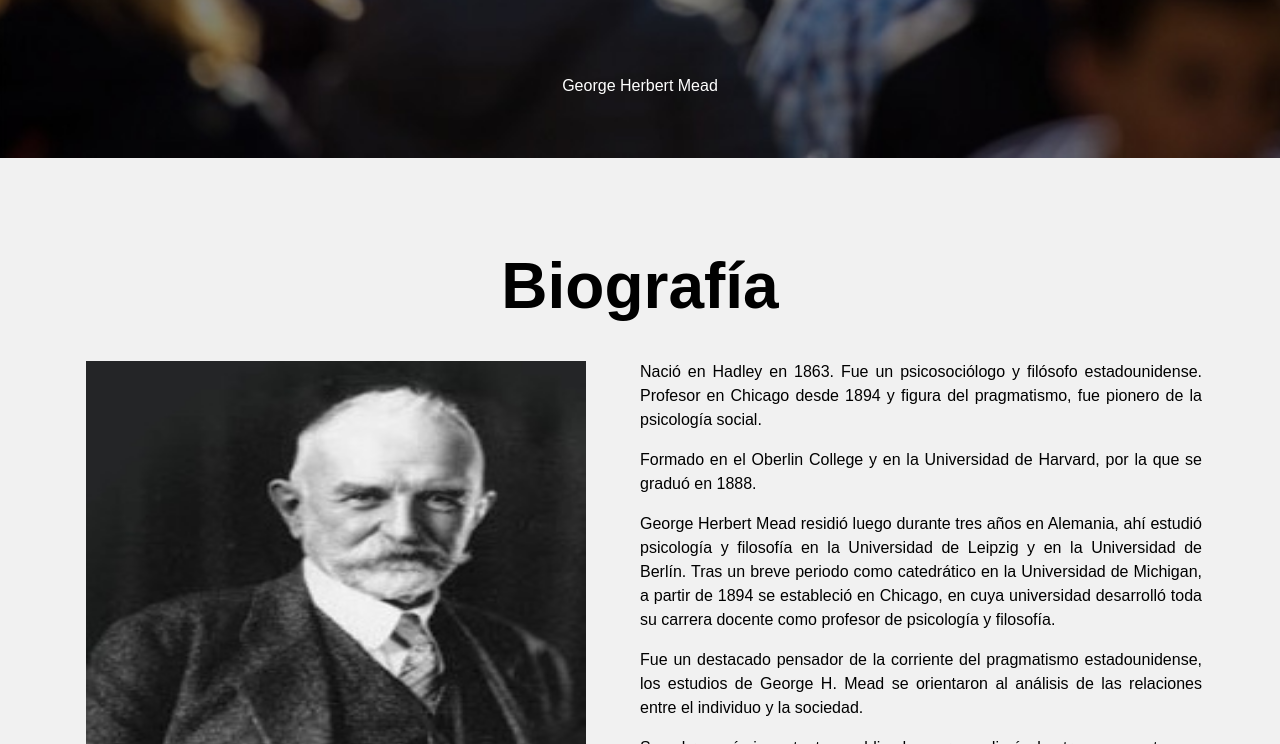
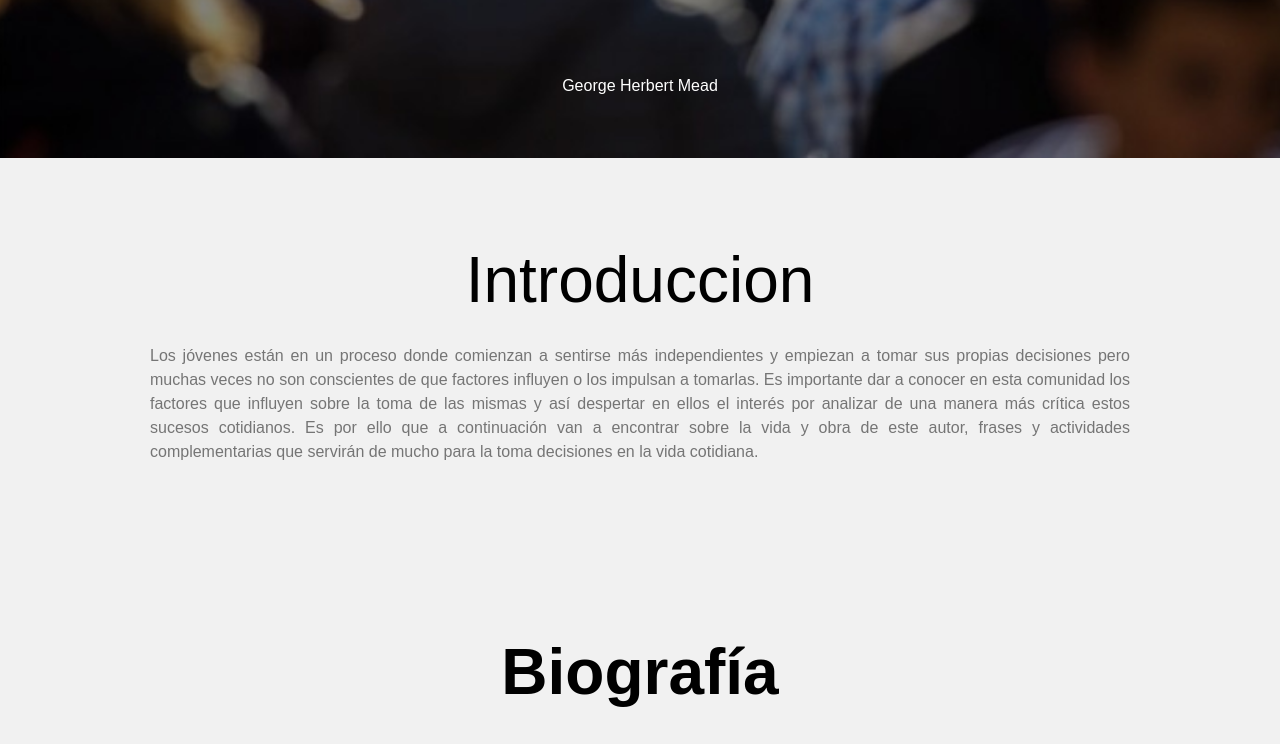
Before and after one commit to cosijoeza/adolecentes, a plain HTML site: page index.html in a window 1280 px wide. Shown: the part 542-1286 px from the top of the page. Drawn offline with Linux system fonts and the light colour scheme; a web font is replaced by a local one.

Commit message:
Add files via upload

```diff
--- a/estilo.css
+++ b/estilo.css
@@ -31,6 +31,8 @@ h1{font-size:36px}h2{font-size:30px}h3{font-size:24px}h4{font-size:20px}h5{font-
 h1,h2,h3,h4,h5,h6{font-family:"Segoe UI",Arial,sans-serif;font-weight:400;margin:10px 0}.w3-wide{letter-spacing:4px}
 hr{border:0;border-top:1px solid #eee;margin:20px 0}
 .icono:hover{font-size: 60px !important;}
+#introduccion{text-align: center;}
+.jus{ text-align: justify; }
 #hr{ background-image: url('img/sociedad1.jpg') ; width: 100%;height: 700px;  padding: 0; margin: 0;}
 .parallax{background: #fff fixed no-repeat 50% 50%;	background-size: cover; }
 .imghm{height: 100% !important;}
--- a/index.html
+++ b/index.html
@@ -33,6 +33,20 @@ img {margin-bottom: -8px;}
     </div>
   </div>
   </header>
+
+  <!-- Second Grid -->
+<div class="w3-row-padding w3-light-grey w3-padding-64 w3-container" id="introduccion">
+  <div class="w3-content">
+    <div class="">
+      <h1 class="w3-jumbo bti">Introduccion</h1>
+      <p class="w3-text-grey jus">
+       Los jóvenes están en un proceso donde comienzan a sentirse más independientes y empiezan a tomar sus propias decisiones pero muchas veces no son conscientes de que factores influyen o los impulsan a tomarlas.
+      Es importante dar a conocer en esta comunidad los factores que influyen sobre la toma de las mismas y así despertar en ellos el interés por analizar de una manera más crítica estos sucesos cotidianos.
+       Es por ello que a continuación van a encontrar sobre la vida y obra de este autor, frases y actividades complementarias que servirán de mucho para la toma decisiones en la vida cotidiana.
+      </p>
+    </div>
+  </div>
+</div>
 
 <!-- BIOGRAFIA -->
 <div class="w3-padding-20 w3-light-grey biografia">
```
